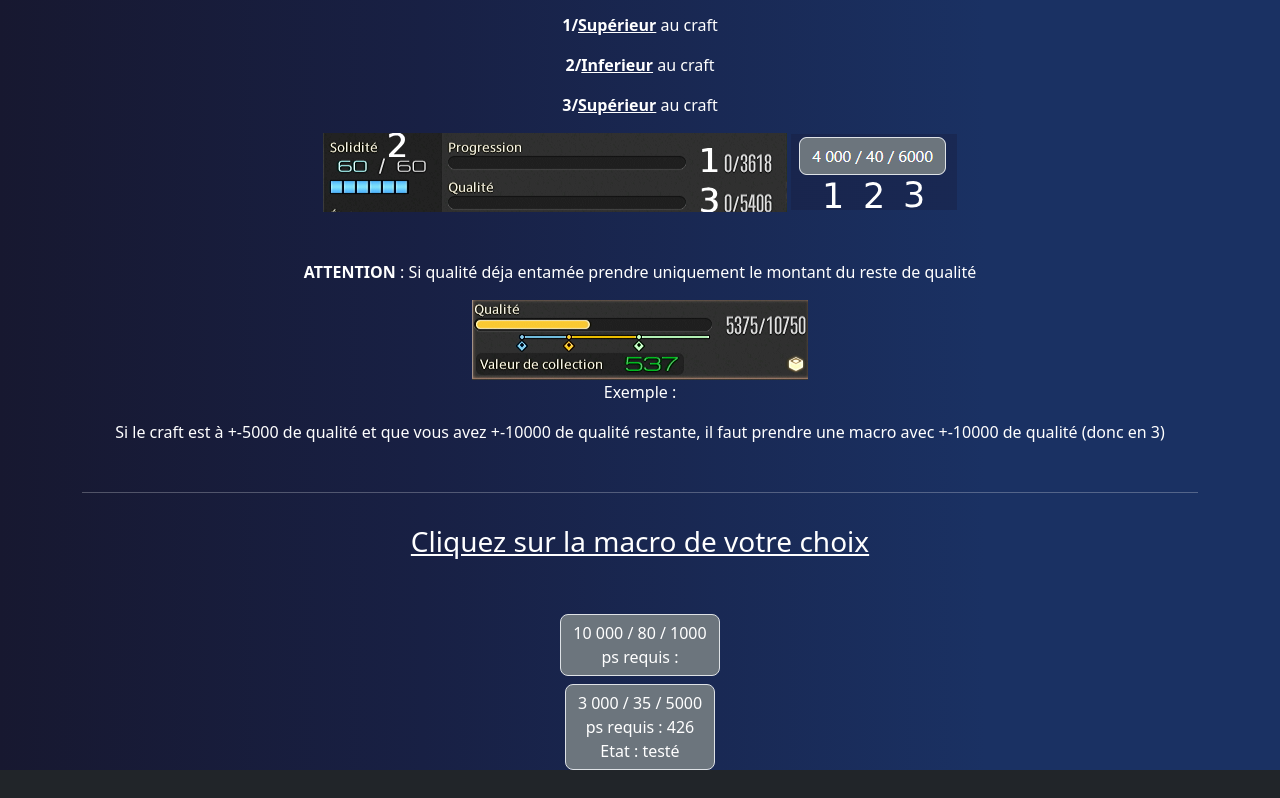
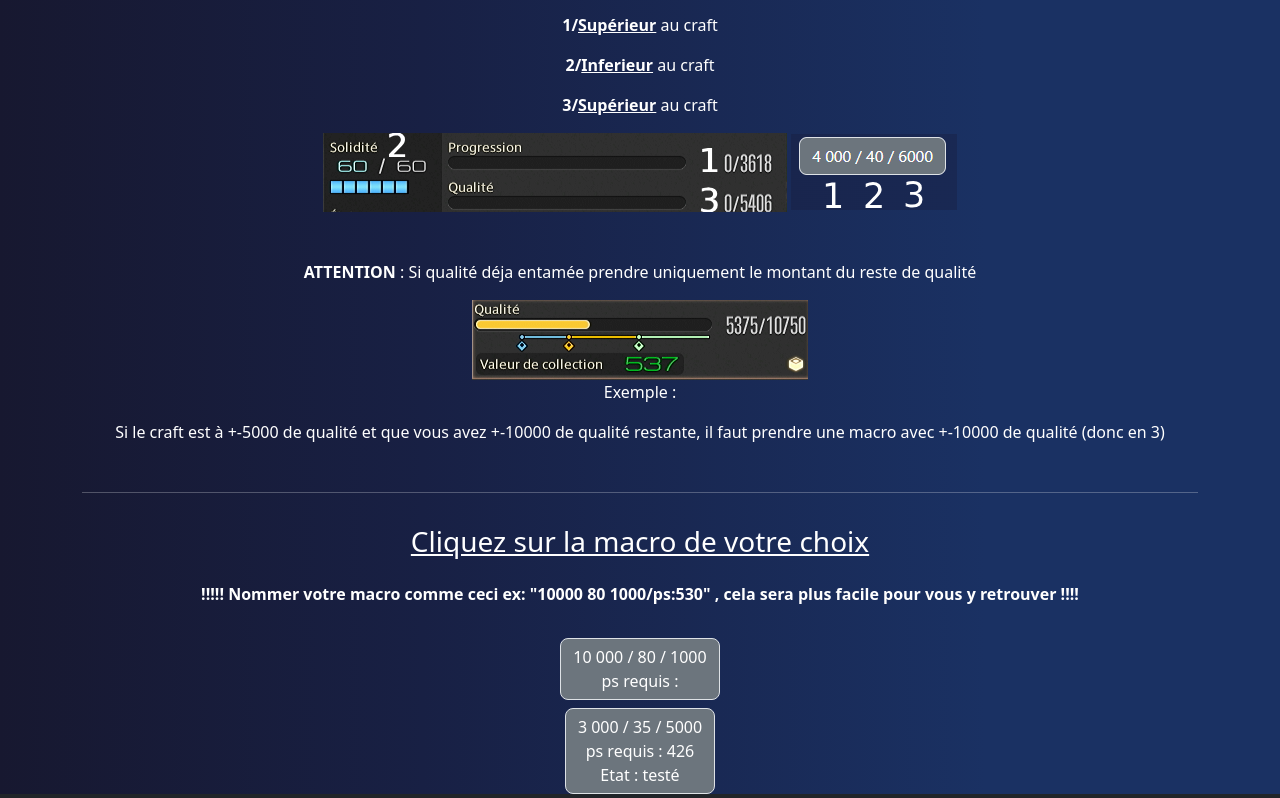
Before and after one commit to thinoyoshi/cl-explo, a plain HTML site: page index.html in a window 1280 px wide. Shown: the part 860-1658 px from the top of the page. Before the commit the page ends 1634 px from the top, so only its background shows below. Drawn offline with Linux system fonts and the light colour scheme.

Commit message:
version1.2

```diff
--- a/index.html
+++ b/index.html
@@ -52,7 +52,8 @@
         </div>
 
         <hr>
-        <h3 class="text-center p-3 pb-5 " style="text-decoration: underline;">Cliquez sur la macro de votre choix</h3>
+        <h3 class="text-center p-3 pb-0 " style="text-decoration: underline;">Cliquez sur la macro de votre choix</h3>
+        <p class="text-center p-3 pb-3 "><strong>!!!!! Nommer votre macro comme ceci ex: "10000 80 1000/ps:530" , cela sera plus facile pour vous y retrouver !!!!</strong></p>
        <!-- colapse 1 -->
       <p class="container text-center mb-2">
 
```
